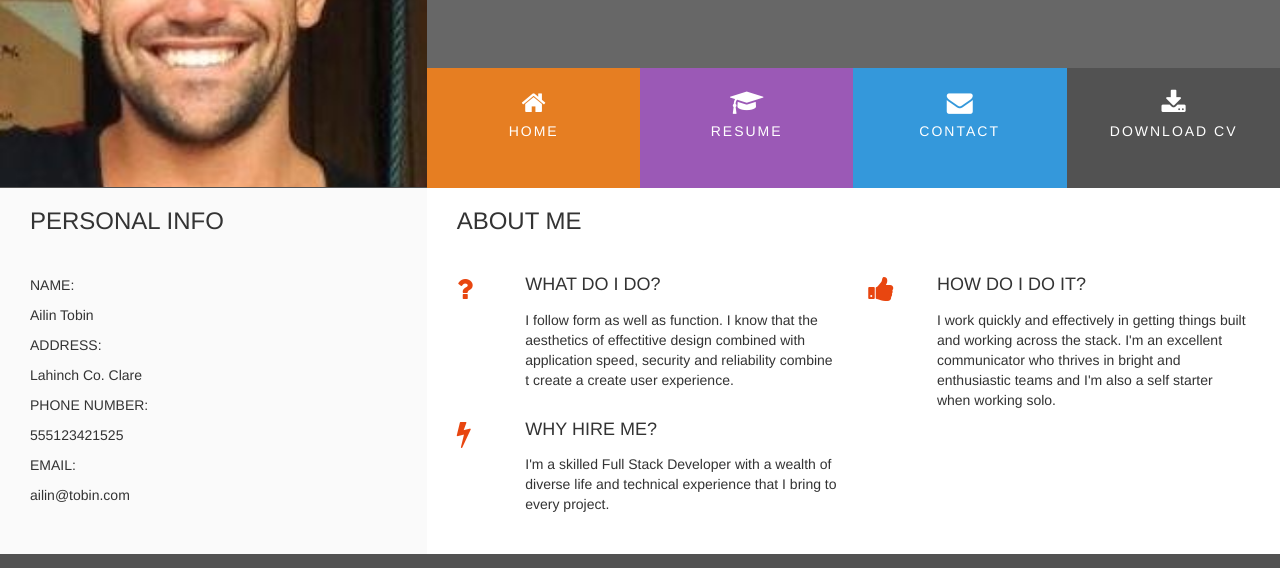
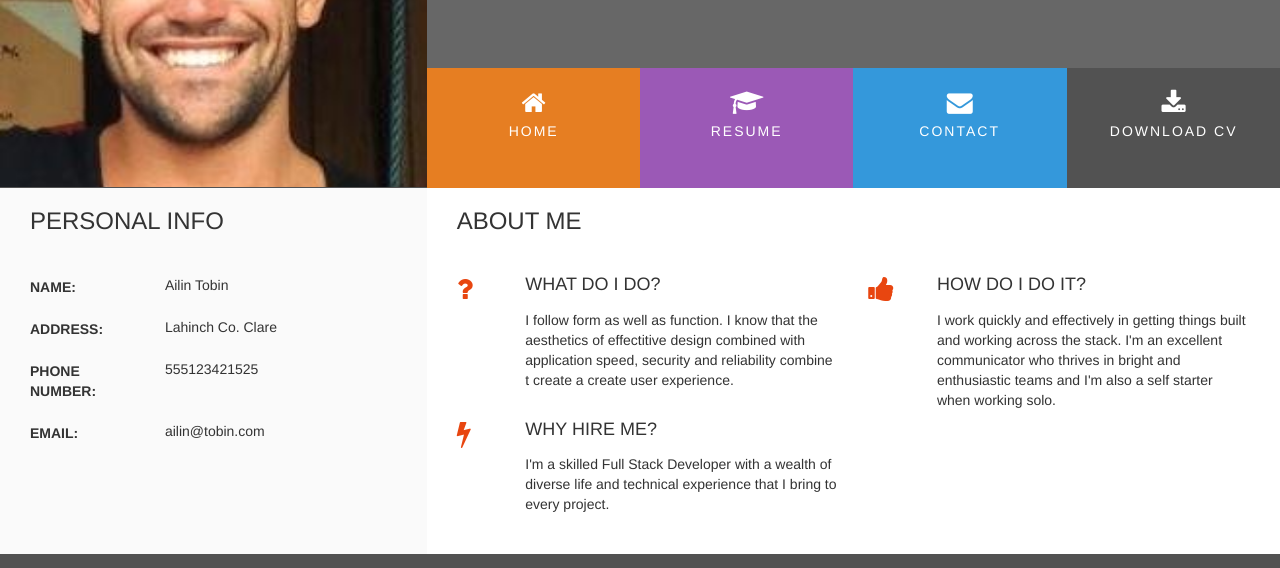
Before and after one commit to TobinWebDesign/resume-project, a plain HTML site: page index.html in a window 1280 px wide. Shown: the part 173-741 px from the top of the page. Drawn offline with nearby package versions, Linux system fonts and the light colour scheme.

Commit message:
styling contact details

```diff
--- a/assets/css/style.css
+++ b/assets/css/style.css
@@ -221,6 +221,48 @@ footer .cv-pdf i:hover {
 
 /*.............................................Personal Info*/
 
+.personal-info-item {
+    margin-bottom: 20px;
+    display: block;
+    clear: both;
+
+}
+
+.personal-info-item .key,
+.personal-info-item .value {
+    padding-right: 8px;
+
+}
+
+.personal-info-item .key p,
+.personal-info-item .value p {
+    margin-bottom: 0;
+
+}
+
+.personal-info-item .key {
+    display: inline-block;
+    width: 30%;
+    margin-right: 21px;
+    padding-top: 2px;
+    vertical-align: top;
+
+}
+
+.personal-info-item .key p {
+    font-weight: 700;
+
+}
+
+.personal-info-item .value {
+    display: inline-block;
+    position: relative;
+    width: 60%;
+
+}
+
+/*.............................................Media Query*/
+
 @media(min-width: 992px){
     .section-column {
     padding: 0 30px 30px;
```
